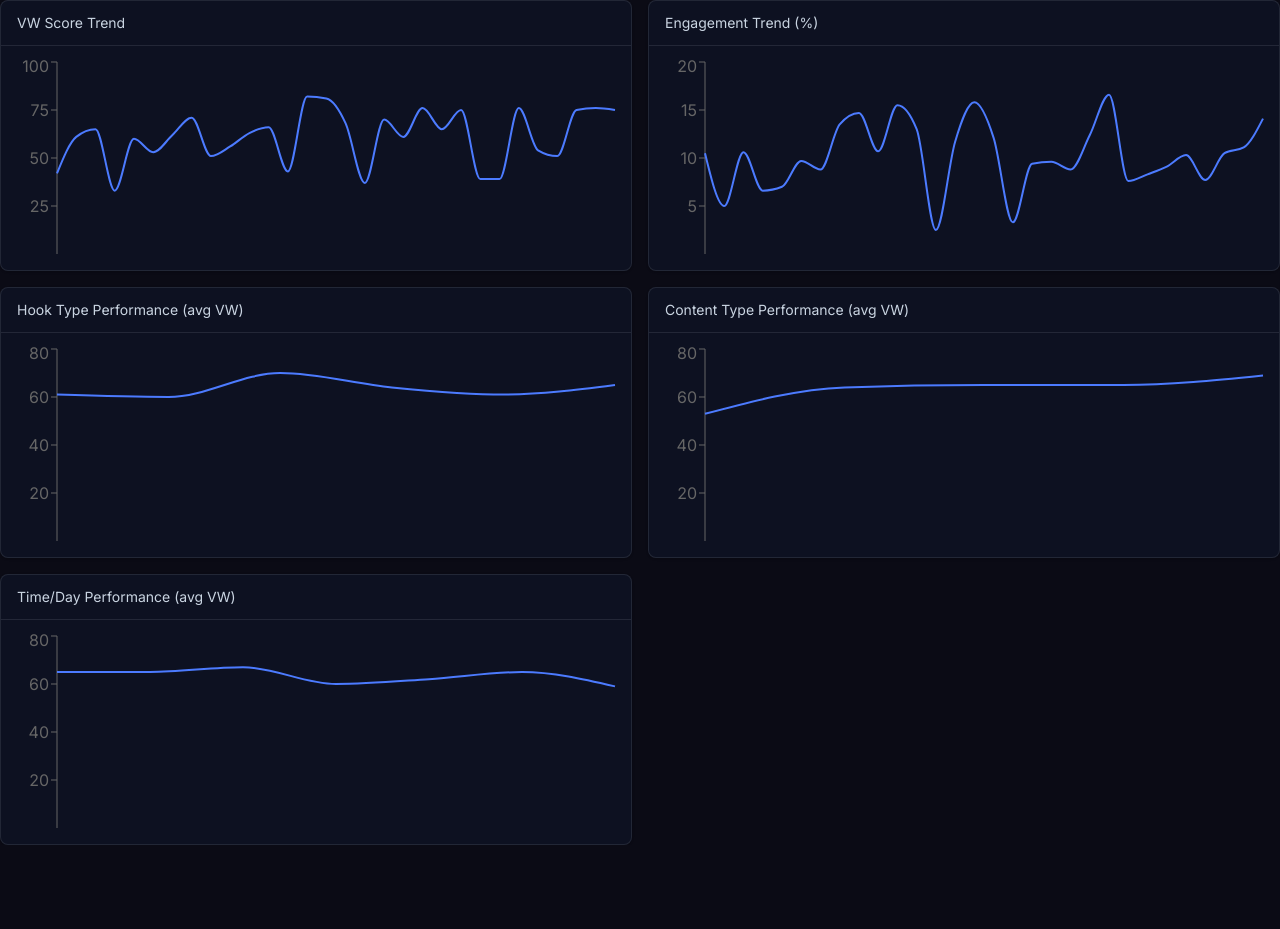
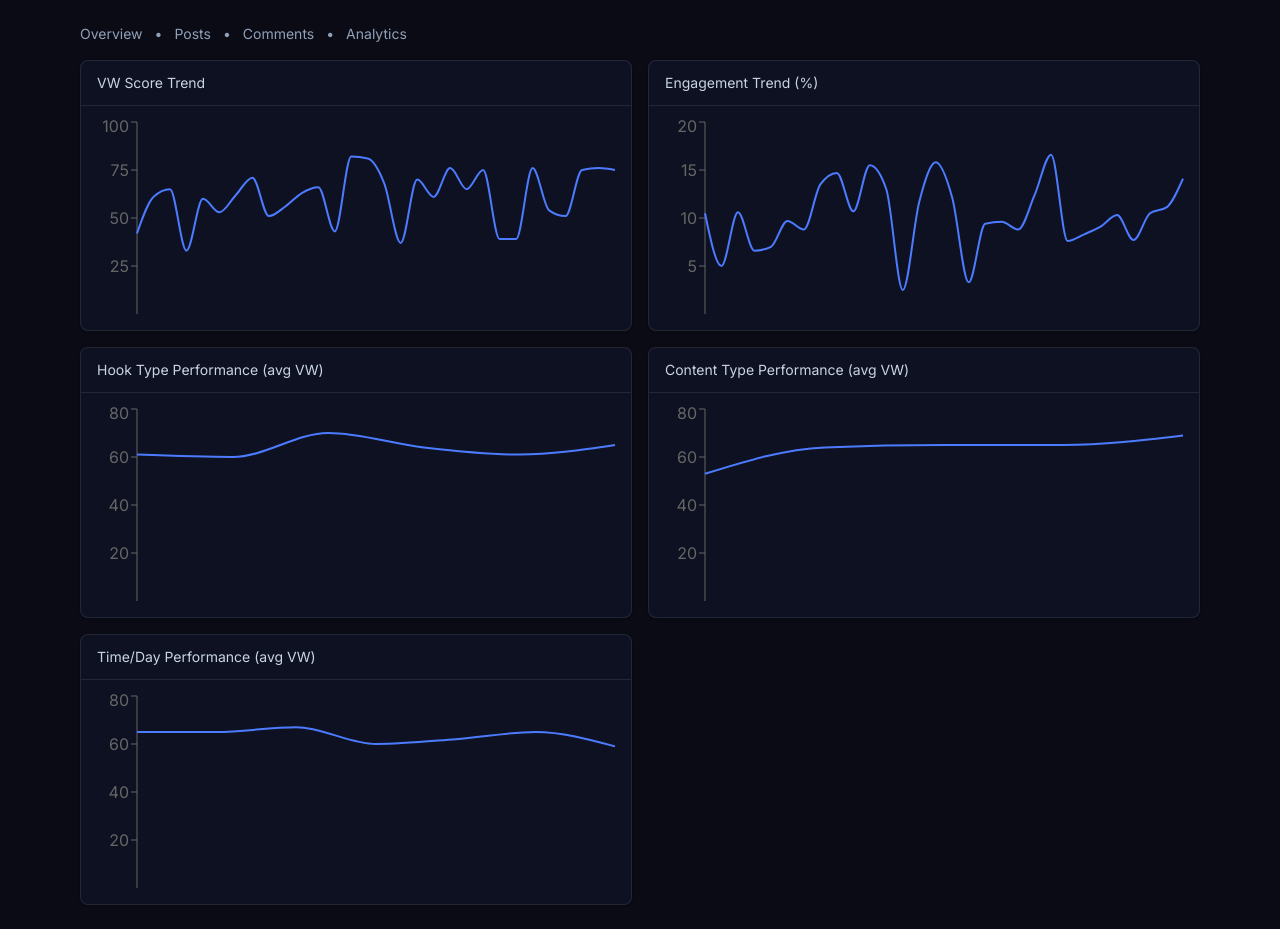
Before and after one commit to EricKovar/VoxWit-Website, a Next.js app: page /dashboard/analytics in a window 1280 px wide. Before the commit the page ends 845 px from the top, so only its background shows below. Built offline with nearby package versions, Linux system fonts and the light colour scheme.

Commit message:
dashboard: add local layout with Overview/Posts/Comments/Analytics nav

```diff
--- /dev/null
+++ b/src/app/dashboard/layout.tsx
@@ -0,0 +1,23 @@
+import Link from 'next/link'
+
+export default function DashboardLayout({ children }: { children: React.ReactNode }) {
+  const items = [
+    { href: '/dashboard', label: 'Overview' },
+    { href: '/dashboard/posts', label: 'Posts' },
+    { href: '/dashboard/comments', label: 'Comments' },
+    { href: '/dashboard/analytics', label: 'Analytics' },
+  ]
+  return (
+    <div className="mx-auto w-full max-w-6xl px-4 py-6">
+      <div className="mb-4 flex flex-wrap items-center gap-3 text-sm text-slate-400">
+        {items.map((it, i) => (
+          <span key={it.href} className="flex items-center gap-3">
+            <Link className="hover:text-slate-100" href={it.href}>{it.label}</Link>
+            {i < items.length - 1 && <span>•</span>}
+          </span>
+        ))}
+      </div>
+      {children}
+    </div>
+  )
+}
```
